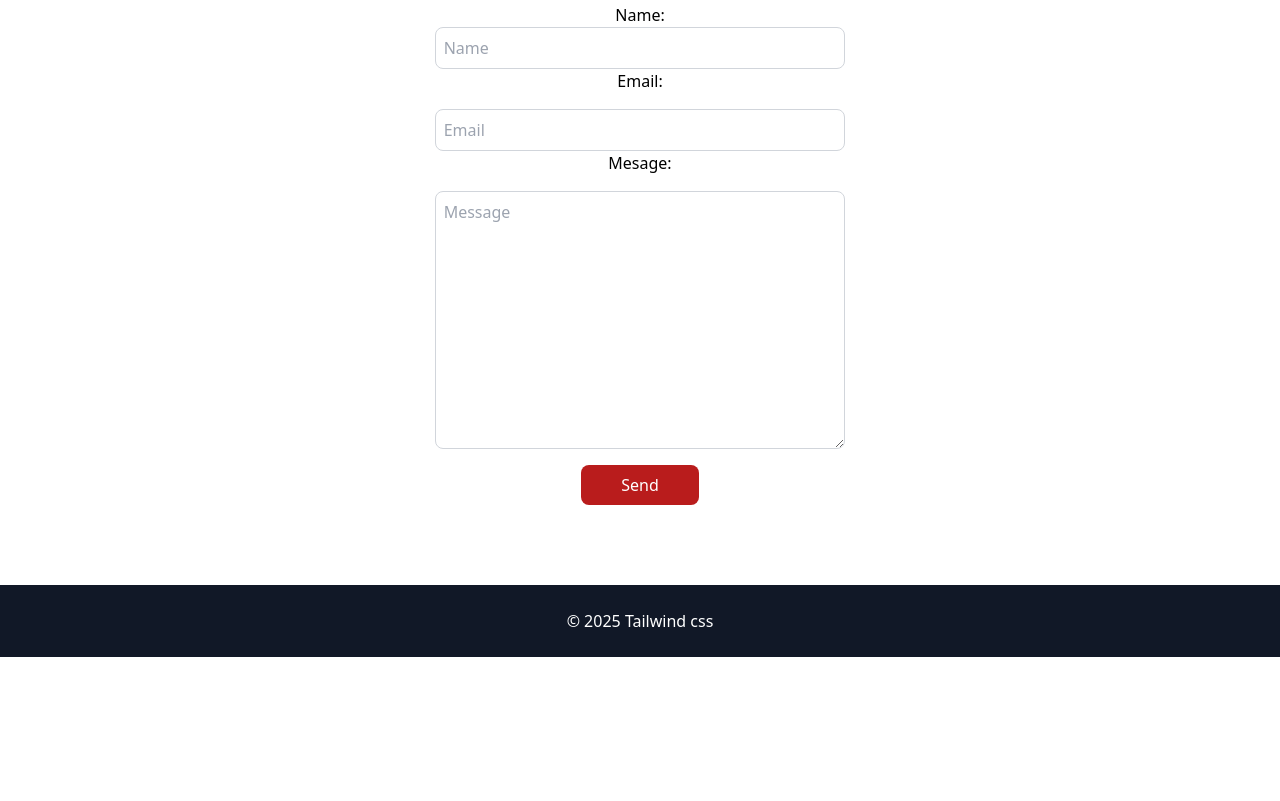
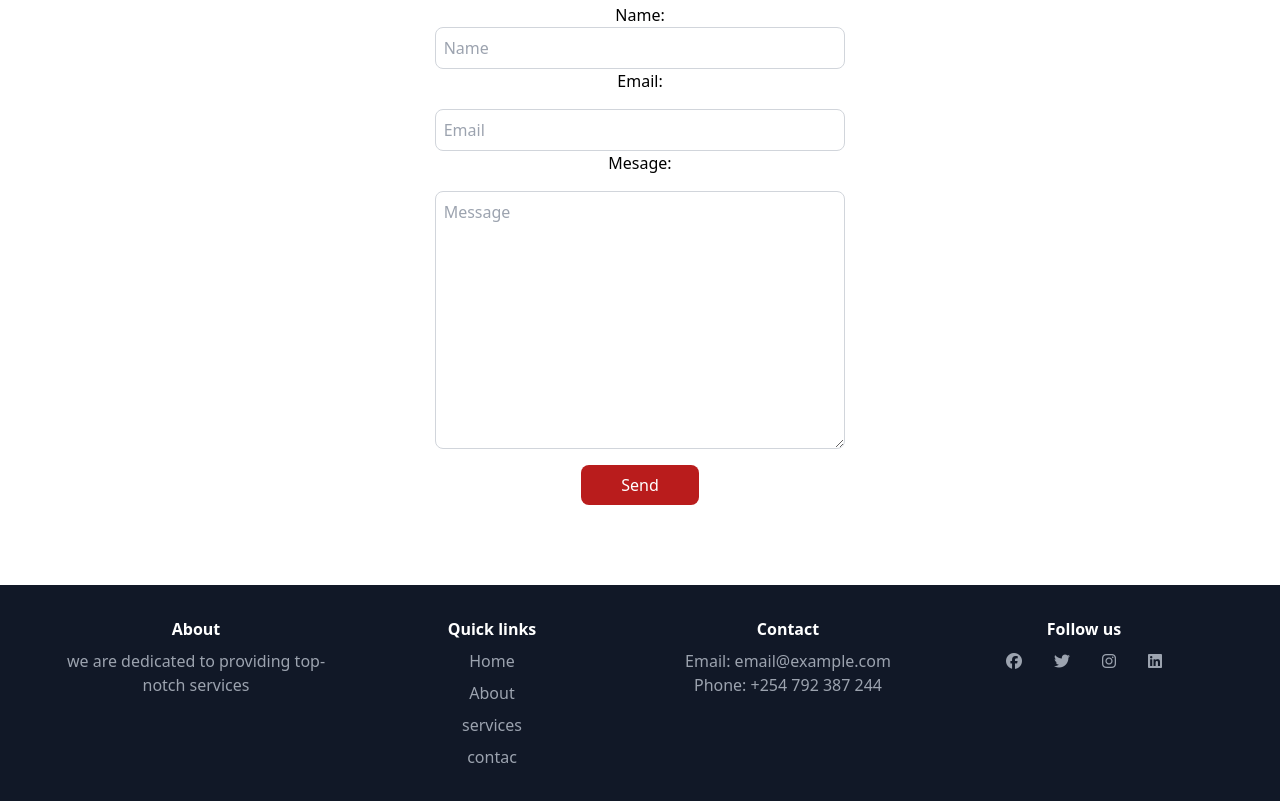
Before and after one commit to AidenPete/Tailwindcss, a plain HTML site: page index.html in a window 1280 px wide. Shown: the part 1357-2158 px from the top of the page. Before the commit the page ends 2014 px from the top, so only its background shows below. Drawn offline with nearby package versions, Linux system fonts and the light colour scheme.

Commit message:
social links

```diff
--- a/index.html
+++ b/index.html
@@ -4,6 +4,7 @@
     <meta charset="UTF-8">
     <meta name="viewport" content="width=device-width, initial-scale=1.0">
     <script src="https://cdn.tailwindcss.com"></script>
+    <script src="https://kit.fontawesome.com/7efea5db52.js" crossorigin="anonymous"></script>
     <title>Tailwind css</title>
 </head>
 <body class="flexf flex-col min-h-screen text-grey-900">
@@ -80,8 +81,40 @@
         </form>
     </section>
 </main>
-<footer class="bg-gray-900 text-white text-center py-6">
-    <p>&copy; 2025 Tailwind css</p>
+<footer class="bg-gray-900 text-white text-center py-8">
+    <div class="max-w-6xl mx-auto grid grid-cols-1 sm:grid-2 md:grid-cols-4 gap-8 ">
+        <!--about section-->
+        <div>
+            <h3 class="tex-lg font-semibold mb-2">About</h3>
+            <p class="text-gray-400">we are dedicated to providing top-notch services</p>
+        </div>
+        <!--Quick links-->
+        <div>
+            <h3 class="tex-lg font-semibold mb-2">Quick links</h3>
+            <ul class="space-y-2">
+                <li><a href="#hero" class="text-gray-400 hover:text-white transition">Home</a></li>
+                <li><a href="#About" class="text-gray-400 hover:text-white transition">About</a></li>
+                <li><a href="#Services" class="text-gray-400 hover:text-white transition">services</a></li>
+                <li><a href="#contact" class="text-gray-400 hover:text-white transition">contac</a></li>
+            </ul>
+        </div>
+        <!--Contact section-->
+        <div>
+            <h3 class="tex-lg font-semibold mb-2"> Contact</h3>
+            <p class="text-gray-400">Email: email@example.com</p>
+            <p class="text-gray-400">Phone: +254 792 387 244</p>
+        </div>
+        <div>
+            <!--Social icons-->
+            <h3 class="tex-lg font-semibold mb-2">Follow us</h3>
+            <div class="flex space-x-8 justify-center">
+                <a href="#" class="text-gray-400 hover:text-white transition"><i class="fab fa-facebook"></i></a>
+                <a href="#" class="text-gray-400 hover:text-white transition"><i class="fab fa-twitter"></i></a>
+                <a href="#" class="text-gray-400 hover:text-white transition"><i class="fab fa-instagram"></i></a>
+                <a href="#" class="text-gray-400 hover:text-white transition"><i class="fab fa-linkedin"></i></a>
+            </div>
+        </div>
+    </div>
 </footer>
 </body>
 </html>
```
